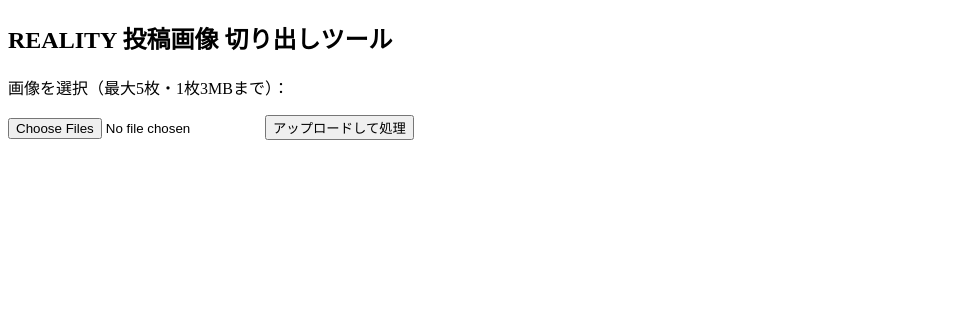
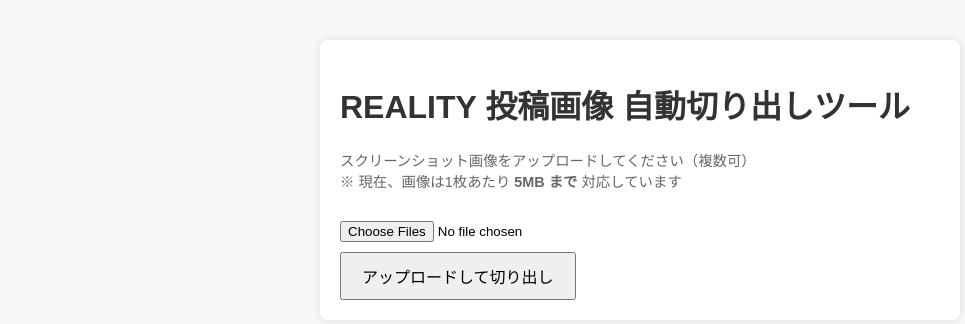
Before and after one commit to avatarfeed/reality-crop-tool, a plain HTML site: page templates/index.html in a window 1280 px wide. Shown: the whole page, without its empty margins (0-965 px from the left). Drawn offline with Linux system fonts and the light colour scheme.

Commit message:
Add files via upload

```diff
--- a/templates/index.html
+++ b/templates/index.html
@@ -1,16 +1,26 @@
-
 <!DOCTYPE html>
 <html>
 <head>
-    <meta charset="UTF-8">
-    <title>REALITY 投稿画像 切り出しツール</title>
+    <title>REALITY Crop Tool</title>
+    <meta charset="utf-8">
+    <style>
+        body { font-family: Arial, sans-serif; margin: 40px; background-color: #f7f7f7; }
+        h1 { color: #333; }
+        .note { font-size: 0.9em; color: #666; margin-bottom: 20px; }
+        input[type=file] { margin: 10px 0; }
+        button { padding: 10px 20px; font-size: 16px; }
+        .container { background: white; padding: 20px; border-radius: 8px; max-width: 600px; margin: auto; box-shadow: 0 0 10px rgba(0,0,0,0.1); }
+    </style>
 </head>
 <body>
-    <h2>REALITY 投稿画像 切り出しツール</h2>
-    <form method="post" enctype="multipart/form-data">
-        <p>画像を選択（最大5枚・1枚3MBまで）：</p>
-        <input type="file" name="images" accept="image/*" multiple required>
-        <button type="submit">アップロードして処理</button>
-    </form>
+    <div class="container">
+        <h1>REALITY 投稿画像 自動切り出しツール</h1>
+        <p class="note">スクリーンショット画像をアップロードしてください（複数可）<br>※ 現在、画像は1枚あたり <strong>5MB まで</strong> 対応しています</p>
+        <form method="POST" enctype="multipart/form-data">
+            <input type="file" name="file" multiple required>
+            <br>
+            <button type="submit">アップロードして切り出し</button>
+        </form>
+    </div>
 </body>
 </html>
```
Also changed, not shown: requirements.txt, 1 other file.
